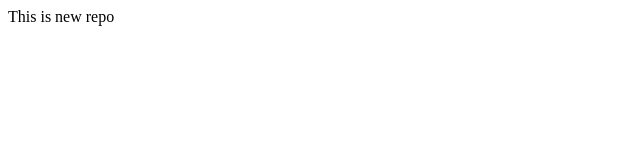
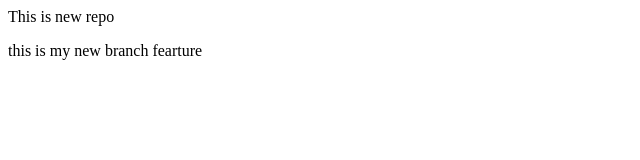
Before and after one commit to shub-kashyap/localrepo, a plain HTML site: page index.html in a window 1280 px wide. Shown: the whole page, without its empty margins (0-640 px from the left). Drawn offline with Linux system fonts and the light colour scheme.

Commit message:
add new fearture

```diff
--- a/index.html
+++ b/index.html
@@ -1 +1,2 @@
 <p>This is new repo</p>
+<P>this is my new branch fearture</P>
```
